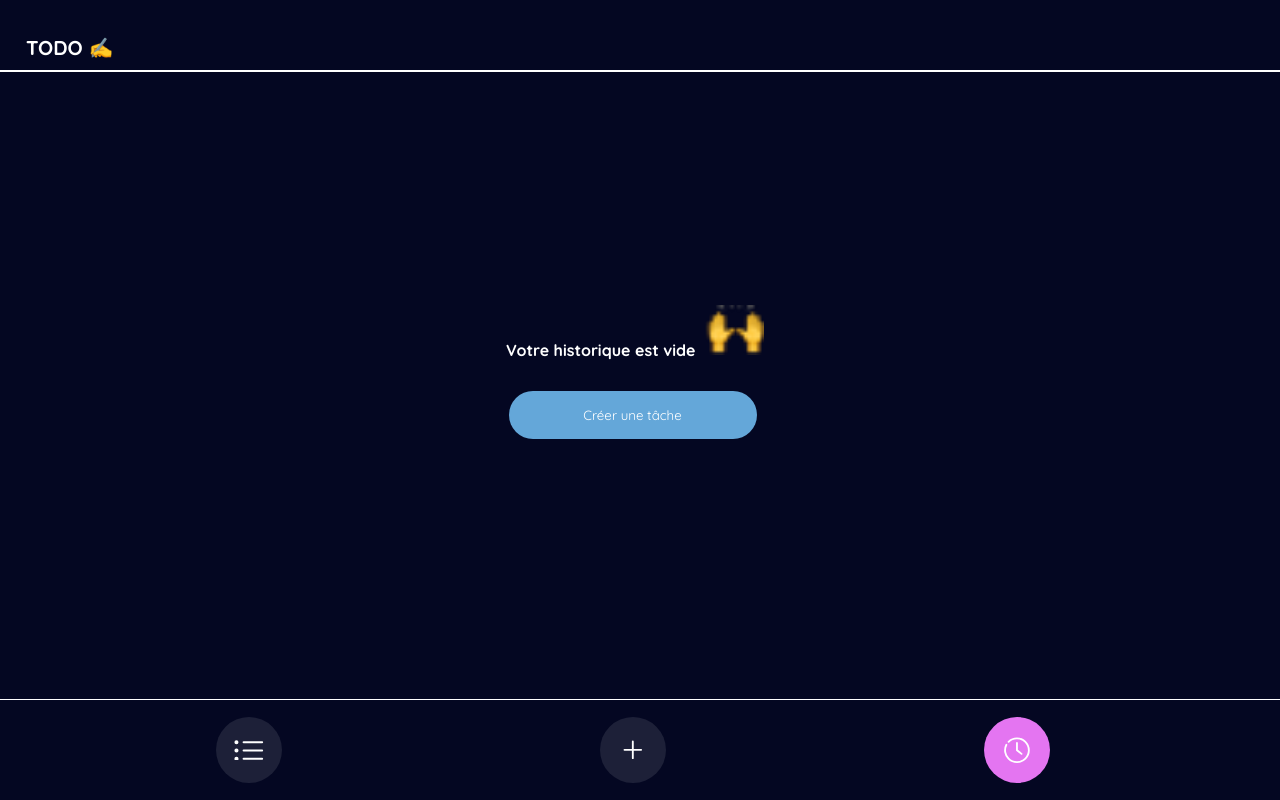
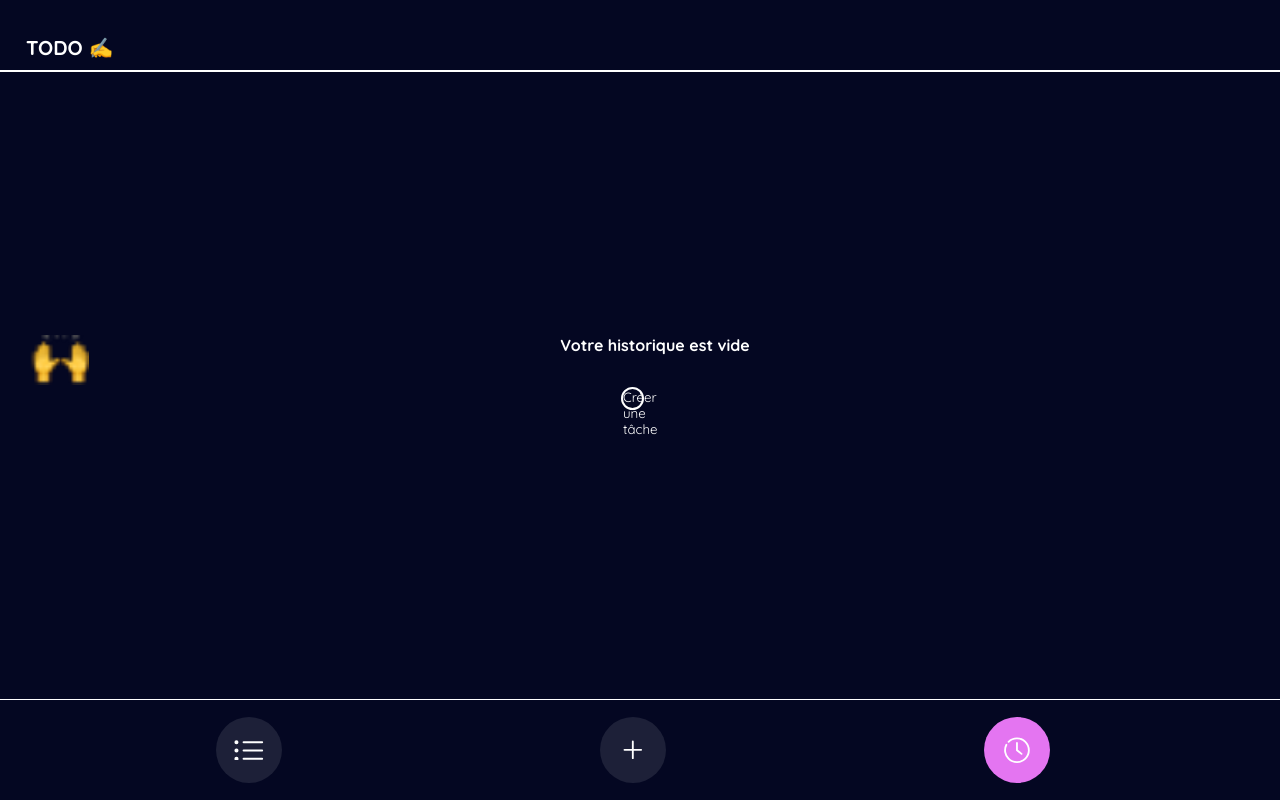
Before and after one commit to cpoiny/TODO, an Angular app in the folder TODO/: page /history in a window 1280 px wide. Built offline with nearby package versions, Linux system fonts and the light colour scheme.

Commit message:
ajustement texte

```diff
--- a/TODO/src/app/pages/history/history.component.css
+++ b/TODO/src/app/pages/history/history.component.css
@@ -22,6 +22,7 @@ img {
 }
 p{
     margin-bottom: 32px;
+    padding-left: 30px;
 }
 ul li {
     list-style: none;
@@ -45,16 +46,8 @@ button {
 .icone-category{
     margin-right: 10px;
 }
-.history{
-        width: 248px;
-        height:48px;
-        border-radius:30px;
-        color: white;
-        background-color: var(--blue);
-        border: none;
-        z-index: 2;
-        cursor: pointer;
+img {
+
+    position: absolute;
+    left : 25px;
 }
-.category {
-    padding-right: 5px;
-}
--- a/TODO/src/app/pages/home/home.component.css
+++ b/TODO/src/app/pages/home/home.component.css
@@ -22,10 +22,12 @@ img {
 }
 p{
     margin-bottom: 32px;
+    padding-left: 30px;
 }
 ul li {
     list-style: none;
     margin-bottom:23px;
+
 }
 
 button {
@@ -41,6 +43,14 @@ button {
 .column {
     flex-direction: column;
 }
-.icone-category{
-    margin-right: 10px;
+ul li a {
+    position: absolute;
 }
+span {
+    margin-left : 4px;
+}
+img {
+
+    position: absolute;
+    left : 25px;
+}
```
